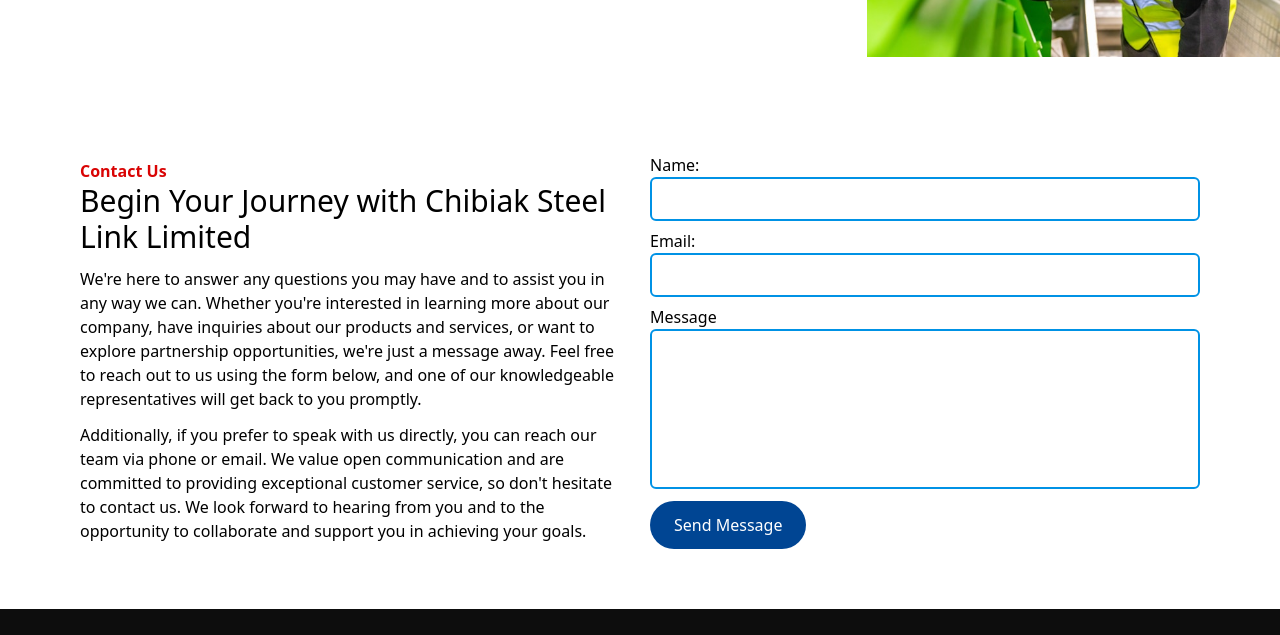
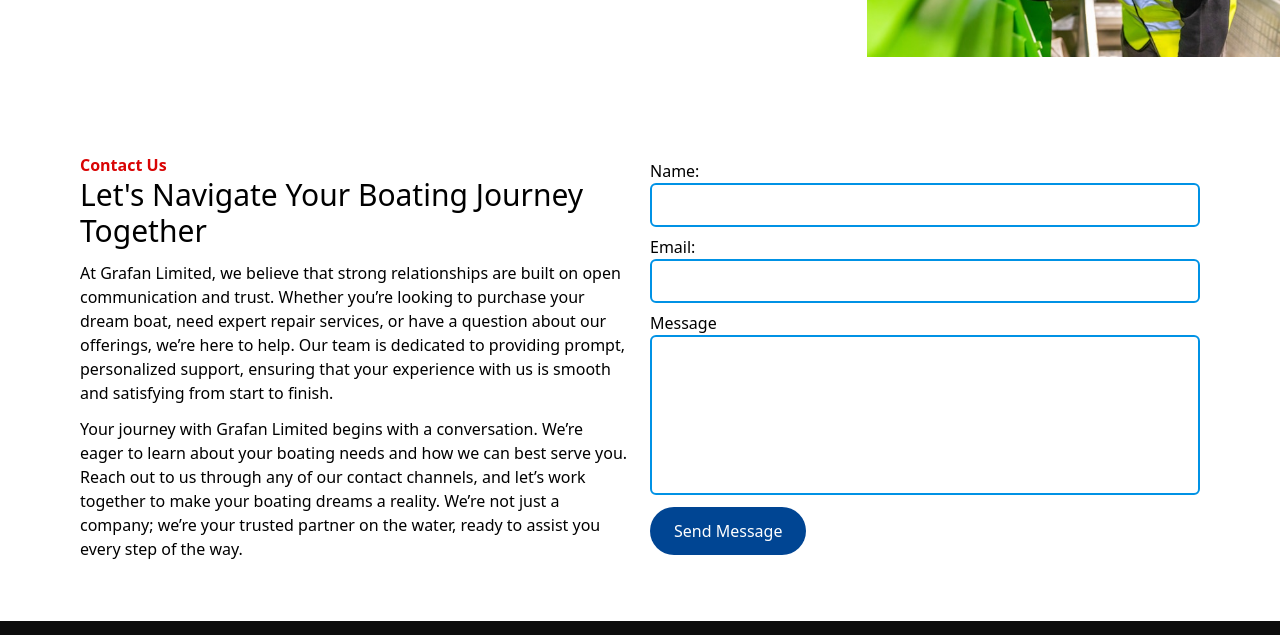
Before and after one commit to opusberedugo/grafan, a website: page build/about.html in a window 1280 px wide. Shown: the part 2703-3338 px from the top of the page. Drawn offline with Linux system fonts and the light colour scheme.

Commit message:
About Page Update

```diff
--- a/build/about.html
+++ b/build/about.html
@@ -251,17 +251,11 @@
     <div class=" grid lg:grid-cols-2 sm:grid-cols-1 gap-5 px-15 items-center">
       <div class="col-span-1">
         <h3 class="text-red font-bold">Contact Us</h3>
-        <h3 class="text-3xl ">Begin Your Journey with Chibiak Steel Link Limited</h3>
+        <h3 class="text-3xl ">Let's Navigate Your Boating Journey Together</h3>
 
-        <p class="my-3">We're here to answer any questions you may have and to assist you in any way we can. Whether
-          you're interested in learning more about our company, have inquiries about our products and services, or want
-          to explore partnership opportunities, we're just a message away. Feel free to reach out to us using the form
-          below, and one of our knowledgeable representatives will get back to you promptly.</p>
+        <p class="my-3">At Grafan Limited, we believe that strong relationships are built on open communication and trust. Whether you’re looking to purchase your dream boat, need expert repair services, or have a question about our offerings, we’re here to help. Our team is dedicated to providing prompt, personalized support, ensuring that your experience with us is smooth and satisfying from start to finish.</p>
 
-        <p class="my-3">Additionally, if you prefer to speak with us directly, you can reach our team via phone or
-          email. We value open communication and are committed to providing exceptional customer service, so don't
-          hesitate to contact us. We look forward to hearing from you and to the opportunity to collaborate and support
-          you in achieving your goals.</p>
+        <p class="my-3">Your journey with Grafan Limited begins with a conversation. We’re eager to learn about your boating needs and how we can best serve you. Reach out to us through any of our contact channels, and let’s work together to make your boating dreams a reality. We’re not just a company; we’re your trusted partner on the water, ready to assist you every step of the way.</p>
       </div>
       <div class="col-span-1">
         <form action="" class="w-full">
```
Also changed, not shown: 1 other file.
